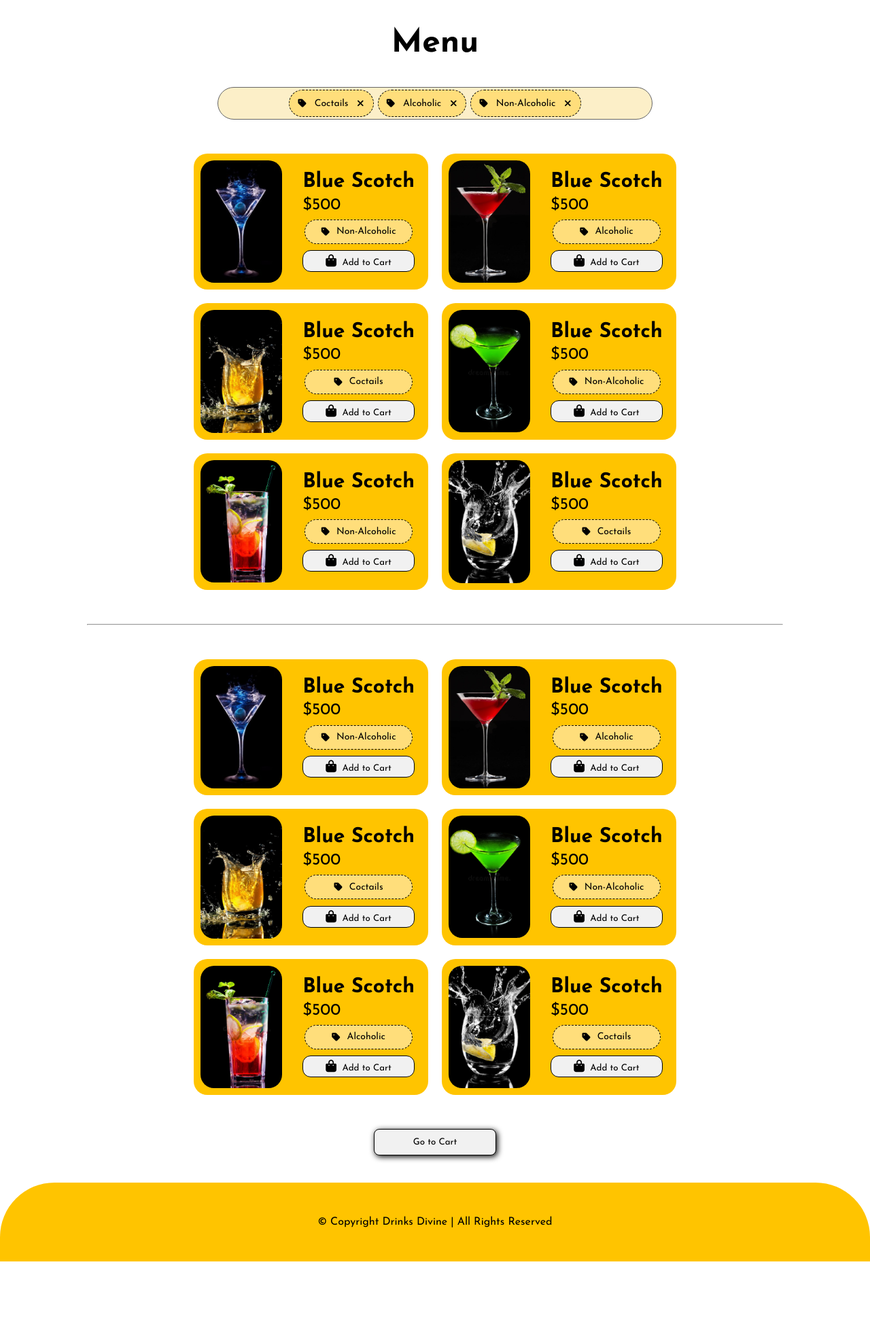
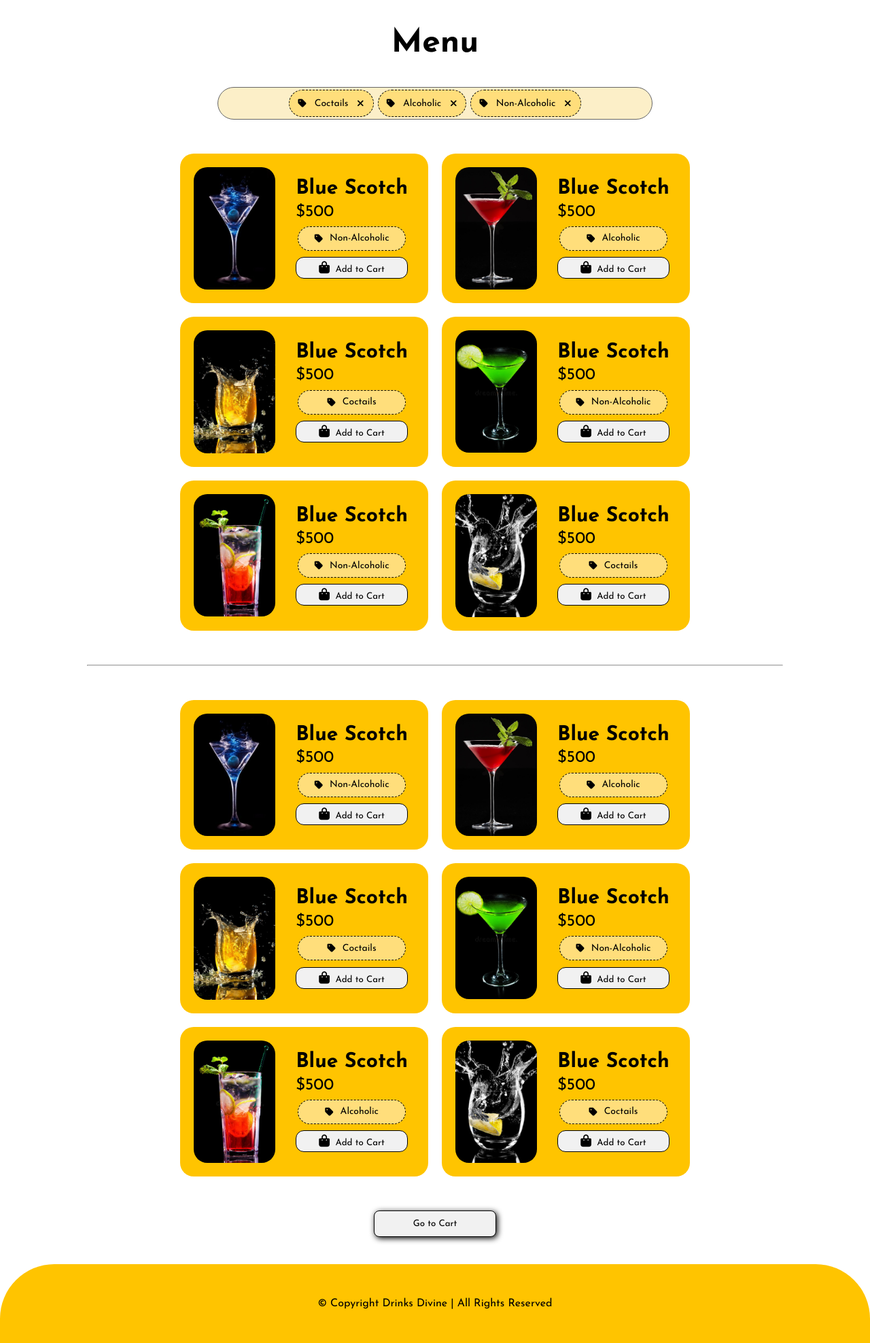
Before and after one commit to HardikShah563/Drinks2-DrinksDivine, a PHP site: page /pages/menu.html in a window 1280 px wide. Shown: the part 71-2047 px from the top of the page at 68% size. Before the commit the page ends 1927 px from the top, so only its background shows below. Run offline with PHP 8.4, Linux system fonts and the light colour scheme; some libraries are stand-ins or nearby versions.

Commit message:
modified padding

```diff
--- a/style/menu.css
+++ b/style/menu.css
@@ -118,6 +118,7 @@ html {
 .menu-item {
     display: flex;
     background-color: var(--yellow);
+    padding: 10px;
     margin: 10px;
     border-radius: 20px;
 }
--- a/style/style.css
+++ b/style/style.css
@@ -162,6 +162,7 @@ main img {
     display: flex;
     background-color: var(--yellow);
     margin: 10px;
+    padding: 10px;
     border-radius: 20px;
     /* width: min-content; */
 }
```
